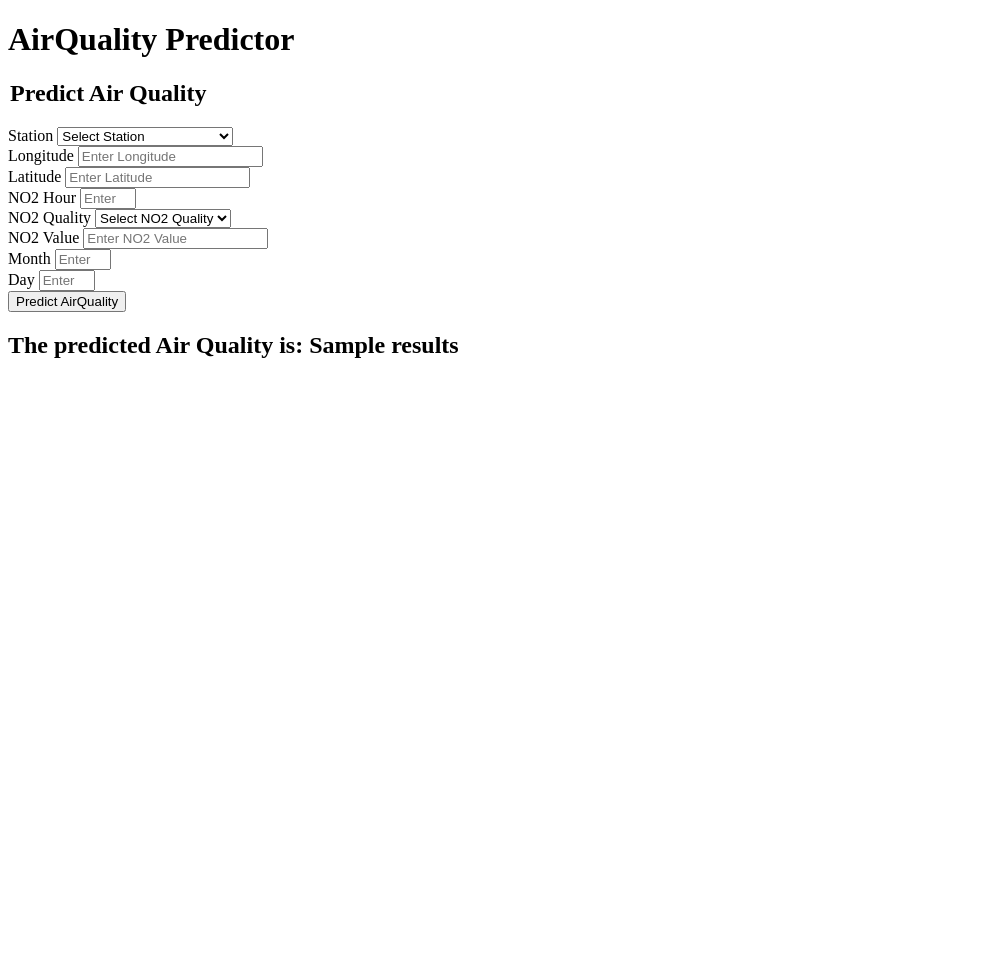
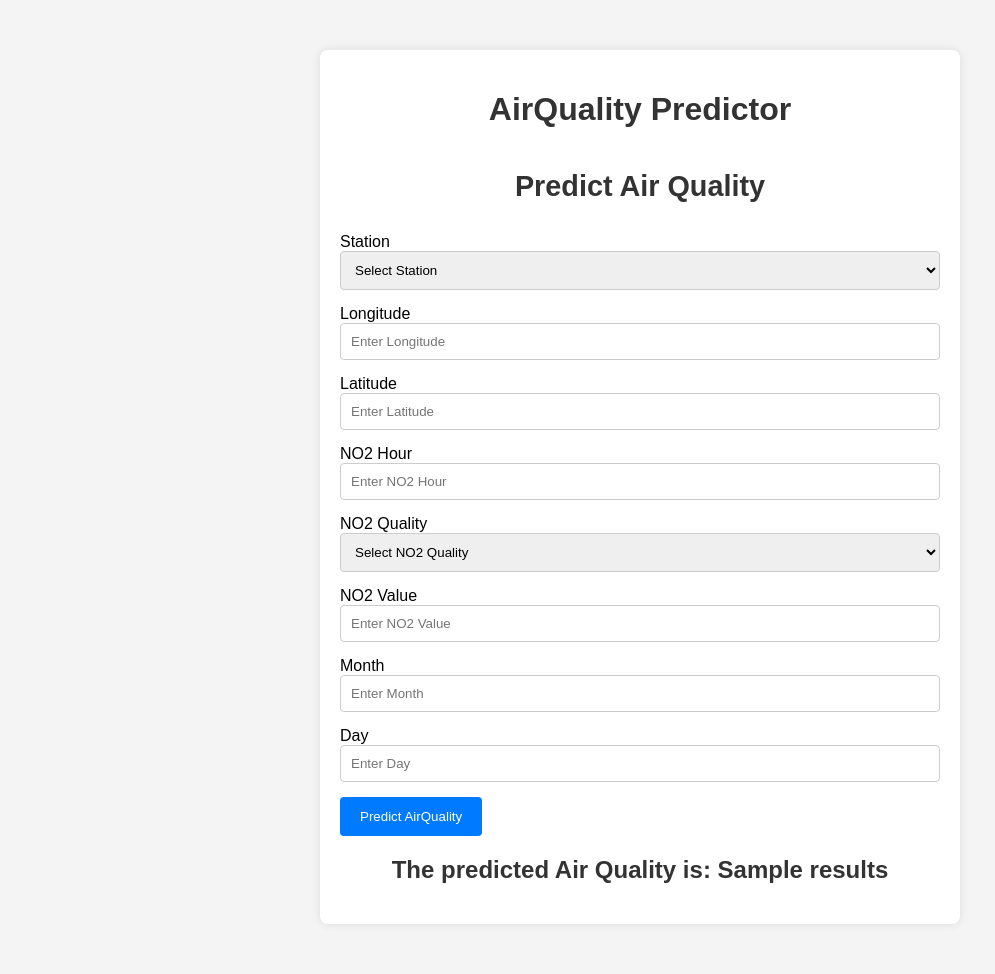
Before and after one commit to ShubhamGupta19/Real-Time-Environmental-Monitoring, a Flask app: template templates/home.html in a window 1280 px wide. Shown: the whole page, without its empty margins (0-995 px from the left). Before the commit the page ends 358 px from the top, so only its background shows below. Run offline with Flask 3, Linux system fonts and the light colour scheme; the template is opened without the code that fills it: most values are stand-ins (such as "Sample title", 1, 10 or a date in 2020).

Commit message:
Added CSS

```diff
--- a/templates/home.html
+++ b/templates/home.html
@@ -3,6 +3,94 @@
 
 <head>
     <title>AirQuality Predictor</title>
+    <style>
+        body {
+    font-family: 'Arial', sans-serif;
+    background-color: #f4f4f4;
+    margin: 0;
+    padding: 0;
+}
+
+.prediction {
+    max-width: 600px;
+    margin: 50px auto;
+    background-color: #fff;
+    padding: 20px;
+    border-radius: 8px;
+    box-shadow: 0 0 10px rgba(0, 0, 0, 0.1);
+}
+
+h1 {
+    color: #333;
+    text-align: center;
+}
+
+form {
+    display: flex;
+    flex-direction: column;
+}
+
+legend {
+    font-size: 1.2em;
+    font-weight: bold;
+    margin-bottom: 10px;
+}
+
+.form-label {
+    margin-bottom: 5px;
+}
+
+.form-control {
+    width: 100%;
+    padding: 10px;
+    margin-bottom: 15px;
+    border: 1px solid #ccc;
+    border-radius: 4px;
+    box-sizing: border-box;
+    transition: border-color 0.3s;
+}
+
+.form-control:focus {
+    border-color: #007bff;
+}
+
+.btn-primary {
+    background-color: #007bff;
+    color: #fff;
+    padding: 12px 20px;
+    border: none;
+    border-radius: 4px;
+    cursor: pointer;
+    transition: background-color 0.3s;
+}
+
+.btn-primary:hover {
+    background-color: #0056b3;
+}
+
+h2 {
+    margin-top: 20px;
+    font-size: 1.5em;
+    color: #333;
+    text-align: center;
+}
+
+@media (max-width: 768px) {
+    .prediction {
+        margin: 20px auto;
+        padding: 15px;
+    }
+
+    .form-control {
+        padding: 8px;
+    }
+
+    .btn-primary {
+        padding: 10px 15px;
+    }
+}
+
+    </style>
 </head>
 
 <body>
```
